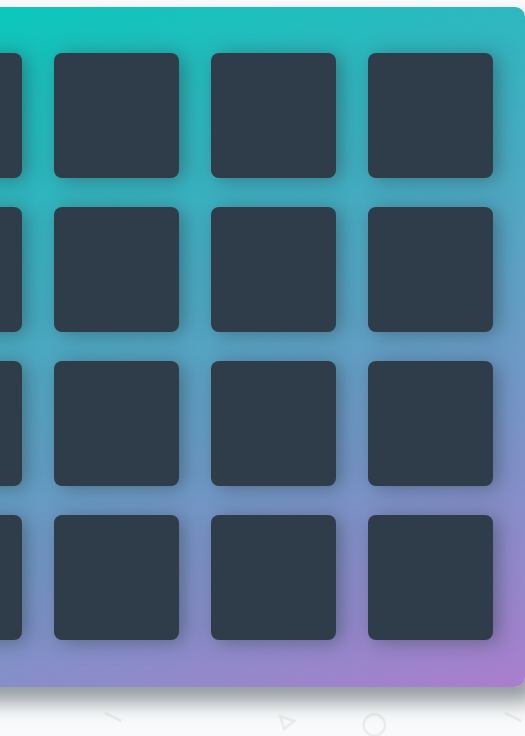
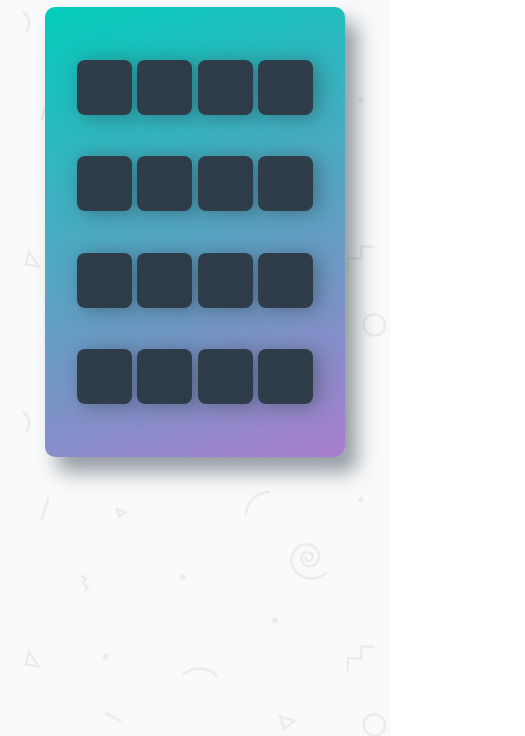
Before and after one commit to kacoca/Memory-Game, a plain HTML site: page index.html in a window 390 px wide. Shown: the part 108-844 px from the top of the page, 525 px wide, since content can reach past the window. Drawn offline with Linux system fonts and the light colour scheme; a web font is replaced by a local one.

Commit message:
Added inital breakpoints

```diff
--- a/css/app.css
+++ b/css/app.css
@@ -101,6 +101,7 @@ h1 {
   color: white;
   width: 400px;
   height: 180px;
+  border-radius: 18px;
   text-align: center;
   justify-content: center;
   align-items: center;
@@ -115,6 +116,11 @@ h1 {
   display: flex;
   text-align: center;
   justify-content: center;
+}
+
+.playAgain {
+  border-radius: 10px;
+  margin: 10px;
 }
 
 
@@ -144,3 +150,41 @@ h1 {
     float: right;
     cursor: pointer;
 }
+
+/*
+* Breakpoints
+*/
+
+@media screen and (max-width: 700px) {
+  .deck {
+    width: 500px;
+    min-height: 600px;
+    margin: auto;
+  }
+  .deck .card {
+    height: 100px;
+    width: 100px;
+  }
+}
+
+@media screen and (max-width: 520px) {
+  .deck {
+    width: 400px;
+    min-height: 500px;
+  }
+  .deck .card {
+    height: 75px;
+    width: 75px;
+  }
+}
+
+@media screen and (max-width: 420px) {
+  .deck {
+    width: 300px;
+    min-height: 450px;
+  }
+  .deck .card {
+    height: 55px;
+    width: 55px;
+  }
+}
--- a/index.html
+++ b/index.html
@@ -4,6 +4,8 @@
     <meta charset="utf-8">
     <title>Matching Game</title>
     <meta name="description" content="">
+    <meta http-equiv="X-UA-Compatible" content="IE=edge">
+    <meta name="viewport" content="width=device-width, initial-scale=1">
     <link rel="stylesheet prefetch" href="https://maxcdn.bootstrapcdn.com/font-awesome/4.6.1/css/font-awesome.min.css">
     <link rel="stylesheet prefetch" href="https://fonts.googleapis.com/css?family=Coda">
     <link rel="stylesheet" href="css/app.css">
```
